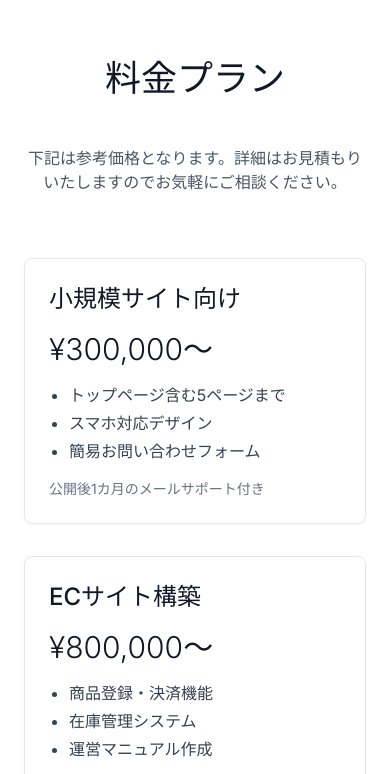
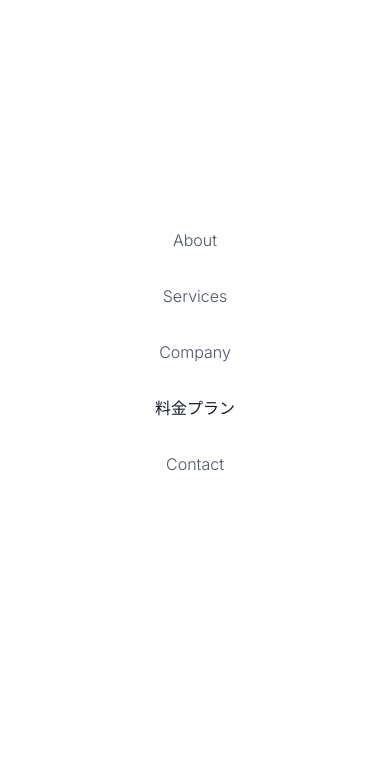
Before and after one commit to appadaycreator/tb-corp, a plain HTML site: page plan.html in a window 390 px wide. Both pictures are taken after a click on the button 359 px from the left and 32 px from the top of the page. Shown: the part 70-844 px from the top of the page. Drawn offline with nearby package versions, Linux system fonts and the light colour scheme.

Commit message:
Add mobile menu for small screens

```diff
--- a/plan.html
+++ b/plan.html
@@ -31,10 +31,17 @@
                 <a href="plan.html" class="text-gray-900 font-light border-b border-gray-900">料金プラン</a>
                 <a href="index.html#contact" class="text-gray-600 hover:text-gray-900 transition-colors font-light">Contact</a>
             </div>
-            <button class="md:hidden">
+            <button id="menu-toggle" class="md:hidden">
                 <i class="fas fa-bars text-gray-900"></i>
             </button>
         </nav>
+        <div id="mobile-menu" class="md:hidden fixed inset-0 bg-white flex flex-col items-center justify-center space-y-8 hidden">
+            <a href="index.html#about" class="text-gray-600 hover:text-gray-900 transition-colors font-light">About</a>
+            <a href="index.html#services" class="text-gray-600 hover:text-gray-900 transition-colors font-light">Services</a>
+            <a href="index.html#company" class="text-gray-600 hover:text-gray-900 transition-colors font-light">Company</a>
+            <a href="plan.html" class="text-gray-900 font-light">料金プラン</a>
+            <a href="index.html#contact" class="text-gray-600 hover:text-gray-900 transition-colors font-light">Contact</a>
+        </div>
     </header>
 
     <main class="pt-32 pb-20 max-w-5xl mx-auto px-6">
@@ -82,9 +89,17 @@
     </footer>
 
     <script>
+        const menuToggle = document.getElementById('menu-toggle');
+        const mobileMenu = document.getElementById('mobile-menu');
+        if (menuToggle && mobileMenu) {
+            menuToggle.addEventListener('click', () => {
+                mobileMenu.classList.toggle('hidden');
+            });
+        }
+
         if ("serviceWorker" in navigator) {
             window.addEventListener("load", () => {
-                navigator.serviceWorker.register("/sw.js");
+                navigator.serviceWorker.register("sw.js");
             });
         }
     </script>
```
Also changed, not shown: index.html (+18 -2 lines).
